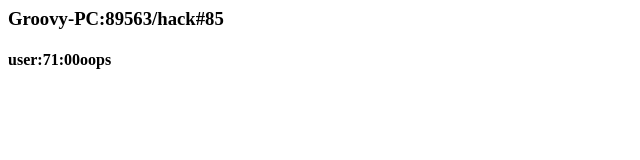
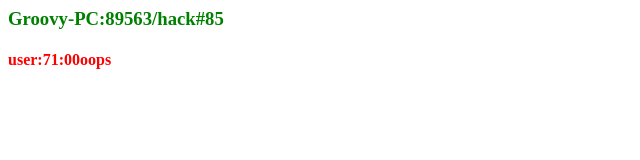
Before and after one commit to Coder-Arsil/hack-groovy, a plain HTML site: page index.html in a window 1280 px wide. Shown: the whole page, without its empty margins (0-640 px from the left). Drawn offline with Linux system fonts and the light colour scheme.

Commit message:
color added

```diff
--- a/index.html
+++ b/index.html
@@ -1,4 +1,4 @@
 <body>
-    <h3>Groovy-PC:89563/hack#85</h3>
-    <h4>user:71:00oops</h4>
+  <h3 style="color: green">Groovy-PC:89563/hack#85</h3>
+  <h4 style="color: red">user:71:00oops</h4>
 </body>
```
